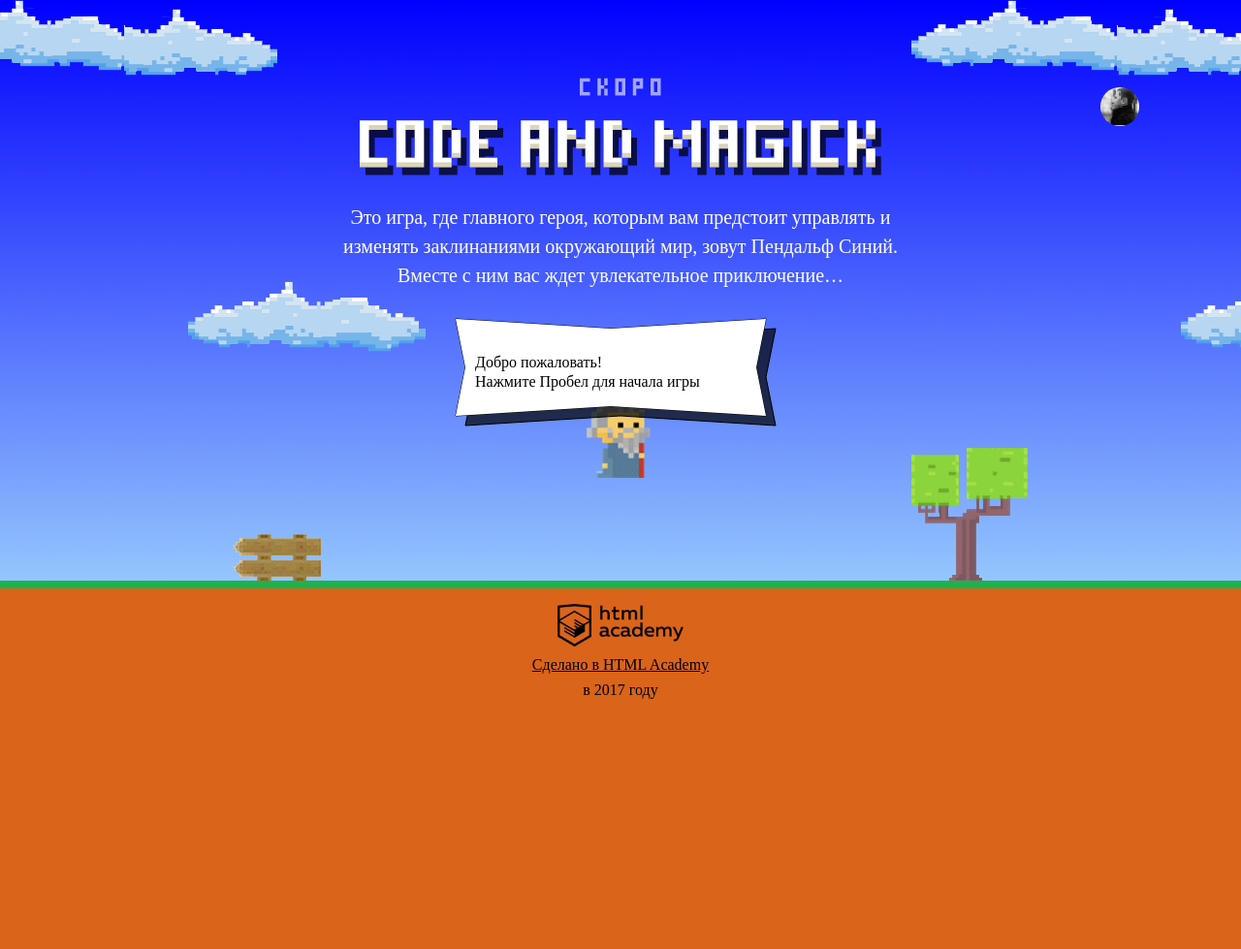
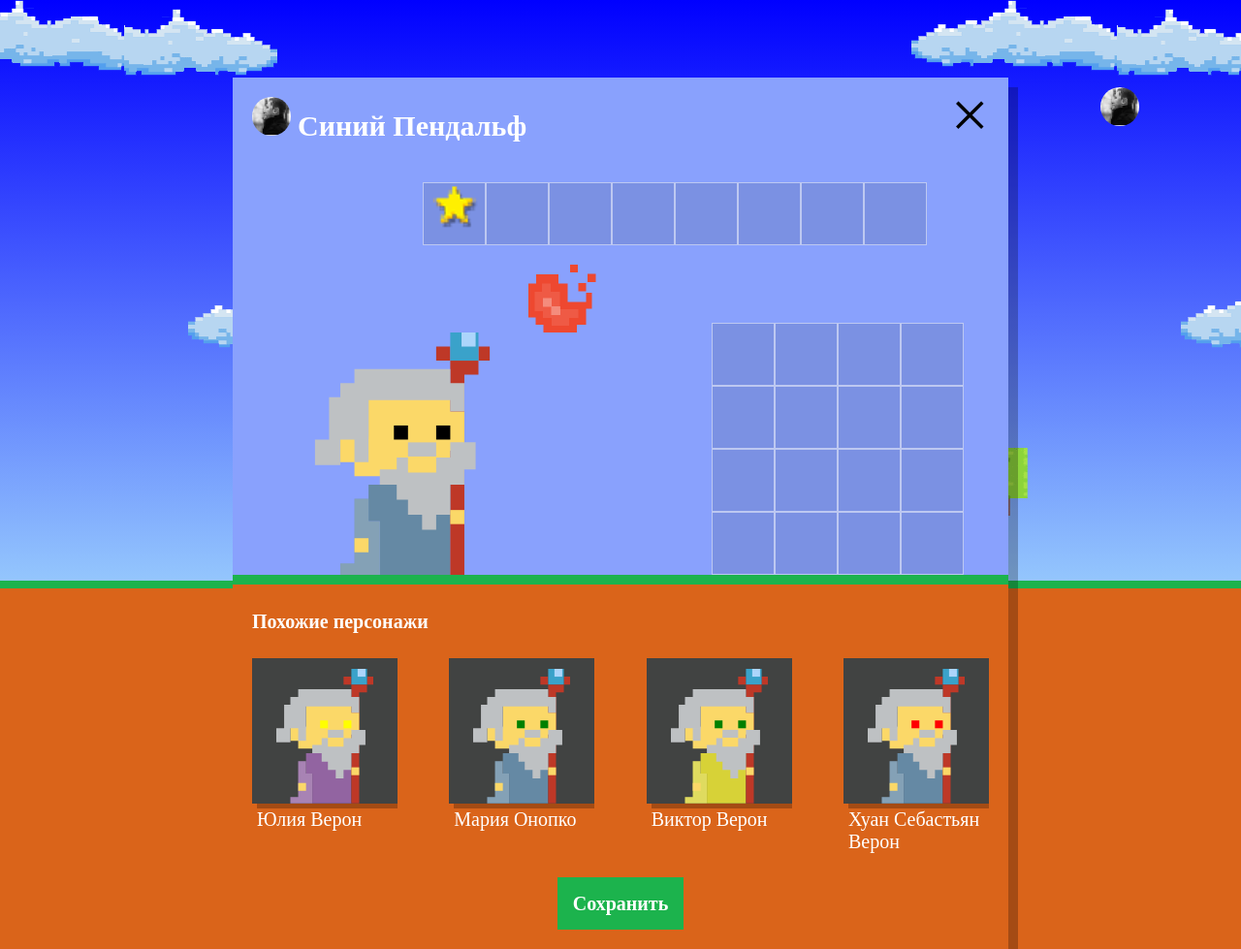
Before and after one commit to e-rudich/1010821-code-and-magick-20, a website: page index.html in a window 1280 px wide. Shown: the whole page at 97% size. Before the commit the page ends 800 px from the top, so only its background shows below. Drawn offline with Linux system fonts and the light colour scheme; a web font is replaced by a local one.

Commit message:
генерация магов, разобранное задание

```diff
--- a/index.html
+++ b/index.html
@@ -202,6 +202,7 @@
   }
 </script>
 <script src="js/stat.js"></script>
+<script src="js/setup.js"></script>
 <script src="js/game.js"></script>
 
 </body>
--- /dev/null
+++ b/js/setup.js
@@ -0,0 +1,62 @@
+'use strict';
+
+var WIZARD_NAMES = ['Иван', 'Хуан Себастьян', 'Мария', 'Кристоф', 'Виктор', 'Юлия', 'Люпита', 'Вашингтон'];
+var WIZARD_LASTNAMES = ['да Марья', 'Верон', 'Мирабелла', 'Вальц', 'Онопко', 'Топольницкая', 'Нионго', 'Ирвинг'];
+var COAT_COLORS = ['rgb(101, 137, 164)', 'rgb(241, 43, 107)', 'rgb(146, 100, 161)', 'rgb(56, 159, 117)', 'rgb(215, 210, 55)', 'rgb(0, 0, 0)'];
+var EYES_COLORS = ['black', 'red', 'blue', 'yellow', 'green'];
+var WIZARDS_NUMBER = 4;
+
+var getRandomNumber = function (min, max) {
+  return Math.floor(Math.random() * (max - min + 1) + min);
+};
+
+var getRandomElement = function (items) {
+  var randomIndex = getRandomNumber(0, items.length - 1);
+  return items[randomIndex];
+};
+
+var generateWizards = function (count) {
+  var wizards = [];
+  for (var i = 0; i < count; i++) {
+    var wizard = {
+      name: getRandomElement(WIZARD_NAMES) + ' ' + getRandomElement(WIZARD_LASTNAMES),
+      coatColor: getRandomElement(COAT_COLORS),
+      eyesColor: getRandomElement(EYES_COLORS)
+    };
+    wizards.push(wizard);
+  }
+  return wizards;
+};
+
+var showSetupWindow = function () {
+  var setupDialog = document.querySelector('.setup');
+  setupDialog.classList.remove('hidden');
+  setupDialog.querySelector('.setup-similar').classList.remove('hidden');
+};
+
+var renderWizard = function (wizard) {
+  var similarWizardTemplate = document.querySelector('#similar-wizard-template')
+  .content
+  .querySelector('.setup-similar-item');
+
+  var wizardElement = similarWizardTemplate.cloneNode(true);
+
+  wizardElement.querySelector('.setup-similar-label').textContent = wizard.name;
+  wizardElement.querySelector('.wizard-coat').style.fill = wizard.coatColor;
+  wizardElement.querySelector('.wizard-eyes').style.fill = wizard.eyesColor;
+
+  return wizardElement;
+};
+
+var renderWizards = function (wizards) {
+  var similarListElement = document.querySelector('.setup-similar-list');
+  var fragment = document.createDocumentFragment();
+  wizards.forEach(function (wizard) {
+    fragment.appendChild(renderWizard(wizard));
+  });
+  similarListElement.appendChild(fragment);
+};
+
+var wizards = generateWizards(WIZARDS_NUMBER);
+renderWizards(wizards);
+showSetupWindow();
```
